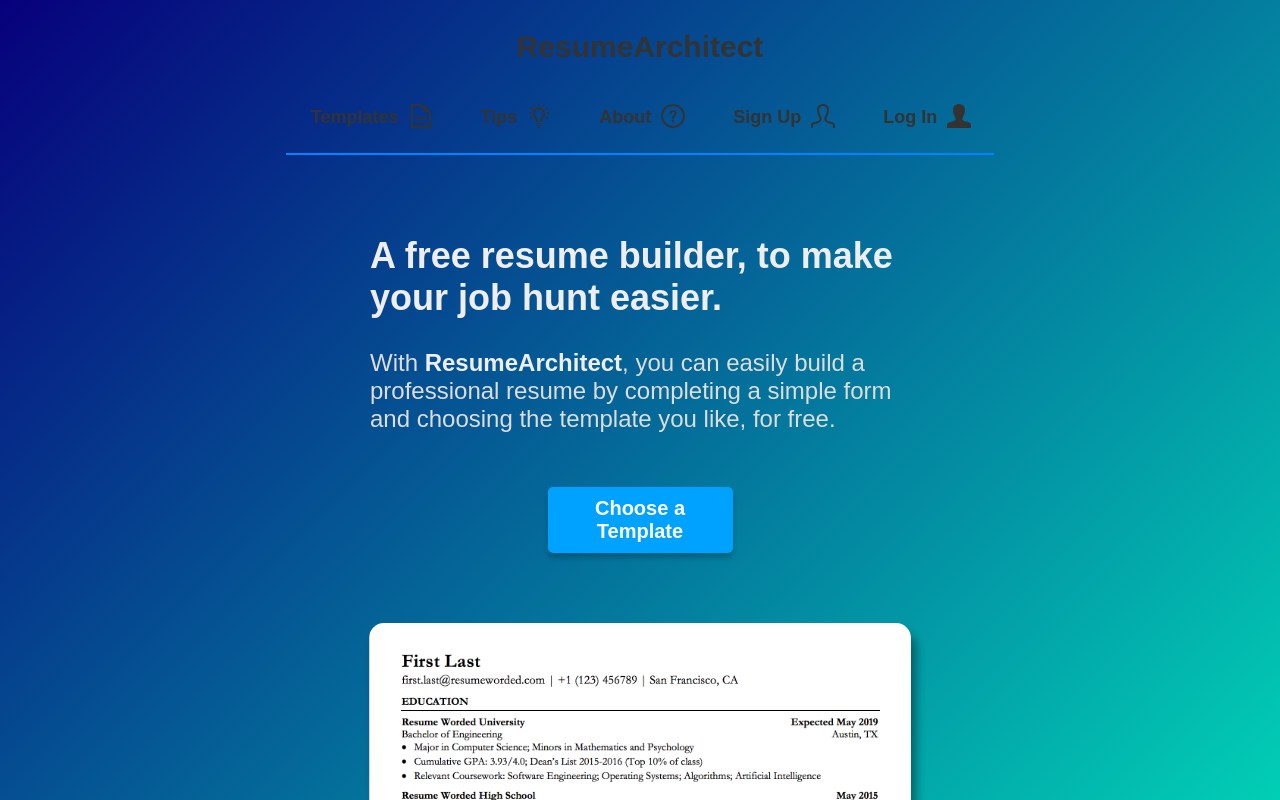
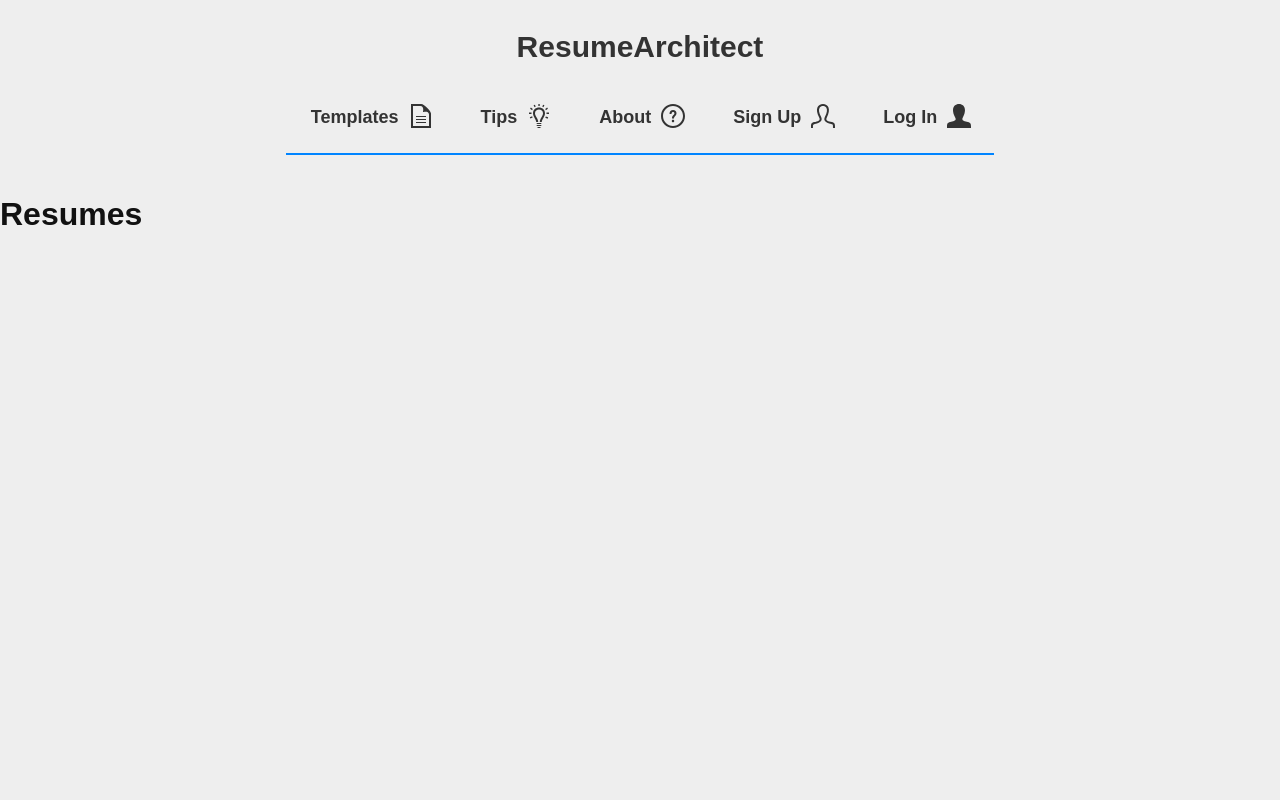
Before and after one commit to cristicismas/resume-architect, a React (Create React App) app in the folder client/: page /resumes in a window 1280 px wide. Shown: the top 800 px of the page. Built offline with nearby package versions, Linux system fonts and the light colour scheme; no server answers; a web font is replaced by a local one.

Commit message:
Add empty components for the header links that don't have their components yet

```diff
--- a/client/src/components/App.js
+++ b/client/src/components/App.js
@@ -1,5 +1,6 @@
 import React, { useEffect, useCallback } from 'react';
 import { useDispatch } from 'react-redux';
+import { checkToken } from '../store/actions/user';
 import { BrowserRouter as Router, Switch, Route } from 'react-router-dom';
 
 import Header from './layout/Header';
@@ -10,7 +11,9 @@
 import Footer from './layout/Footer';
 import Logout from './pages/Logout';
 import Welcome from './pages/Welcome';
-import { checkToken } from '../store/actions/user';
+import Tips from './pages/Tips';
+import About from './pages/About';
+import Resumes from './pages/Resumes';
 
 const App = () => {
   const dispatch = useDispatch();
@@ -44,6 +47,18 @@
           <Auth type="signup" />
         </Route>
 
+        <Route path="/tips">
+          <Tips />
+        </Route>
+
+        <Route path="/about">
+          <About />
+        </Route>
+
+        <Route path="/resumes">
+          <Resumes />
+        </Route>
+
         <Route path="/build/:template_name">
           <BuildResume />
         </Route>
--- /dev/null
+++ b/client/src/components/pages/About.js
@@ -0,0 +1,7 @@
+import React from 'react';
+
+const About = () => {
+  return <h1>About</h1>;
+};
+
+export default About;
--- /dev/null
+++ b/client/src/components/pages/Resumes.js
@@ -0,0 +1,7 @@
+import React from 'react';
+
+const Resumes = () => {
+  return <h1>Resumes</h1>;
+};
+
+export default Resumes;
--- /dev/null
+++ b/client/src/components/pages/Tips.js
@@ -0,0 +1,7 @@
+import React from 'react';
+
+const Tips = () => {
+  return <h1>Tips</h1>;
+};
+
+export default Tips;
```
